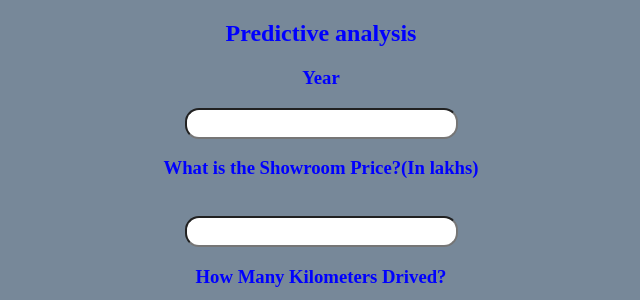
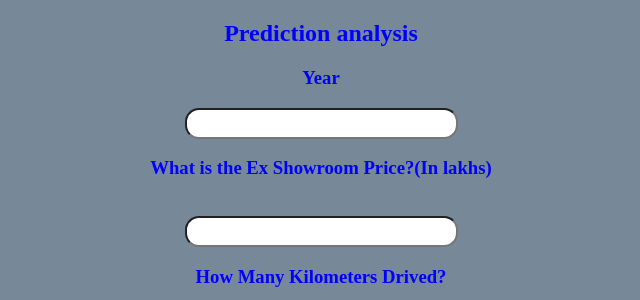
Before and after one commit to anilkadam25/CarPricePredictionAnalysis, a Flask app: page / in a window 1280 px wide. Shown: the top 300 px of the page, without its empty margins (319-959 px from the left). Run offline with Flask 2, Linux system fonts and the light colour scheme; parts of the project's set-up code (start-up, migrations or seed data) failed here and were passed over.

Commit message:
Add files via upload

```diff
--- a/app.py
+++ b/app.py
@@ -29,7 +29,7 @@ def predict():
         else:
             Fuel_Type_Petrol=0
             Fuel_Type_Diesel=1
-        Year=2020-Year
+        Year=2022-Year
         Seller_Type_Individual=request.form['Seller_Type_Individual']
         if(Seller_Type_Individual=='Individual'):
             Seller_Type_Individual=1
--- a/requirements.txt
+++ b/requirements.txt
@@ -33,4 +33,3 @@ urllib3==1.26.9
 Werkzeug==2.1.0
 wincertstore==0.2
 zipp==3.7.0
-gunicorn==20.0.4
--- a/templates/index.html
+++ b/templates/index.html
@@ -4,17 +4,17 @@
 <head>
     <meta charset="UTF-8">
     <meta name="viewport" content="width=device-width, initial-scale=1.0">
-    <title>Document</title>
+    <title>Used Car Price Prediction</title>
 </head>
 
 <body>
 
     <div style="color:blue">
         <form action="{{ url_for('predict')}}" method="post">
-            <h2>Predictive analysis</h2>
+            <h2>Prediction analysis</h2>
             <h3>Year</h3>
             <input id="first" name="Year" type="number ">
-            <h3>What is the Showroom Price?(In lakhs)</h3><br><input id="second" name="Present_Price" required="required">
+            <h3>What is the Ex Showroom Price?(In lakhs)</h3><br><input id="second" name="Present_Price" required="required">
             <h3>How Many Kilometers Drived?</h3><input id="third" name="Kms_Driven" required="required">
             <h3>How much owners previously had the car(0 or 1 or 3) ?</h3><br><input id="fourth" name="Owner" required="required">
             <h3>What Is the Fuel type?</h3><br><select name="Fuel_Type_Petrol" id="fuel" required="required">
```
